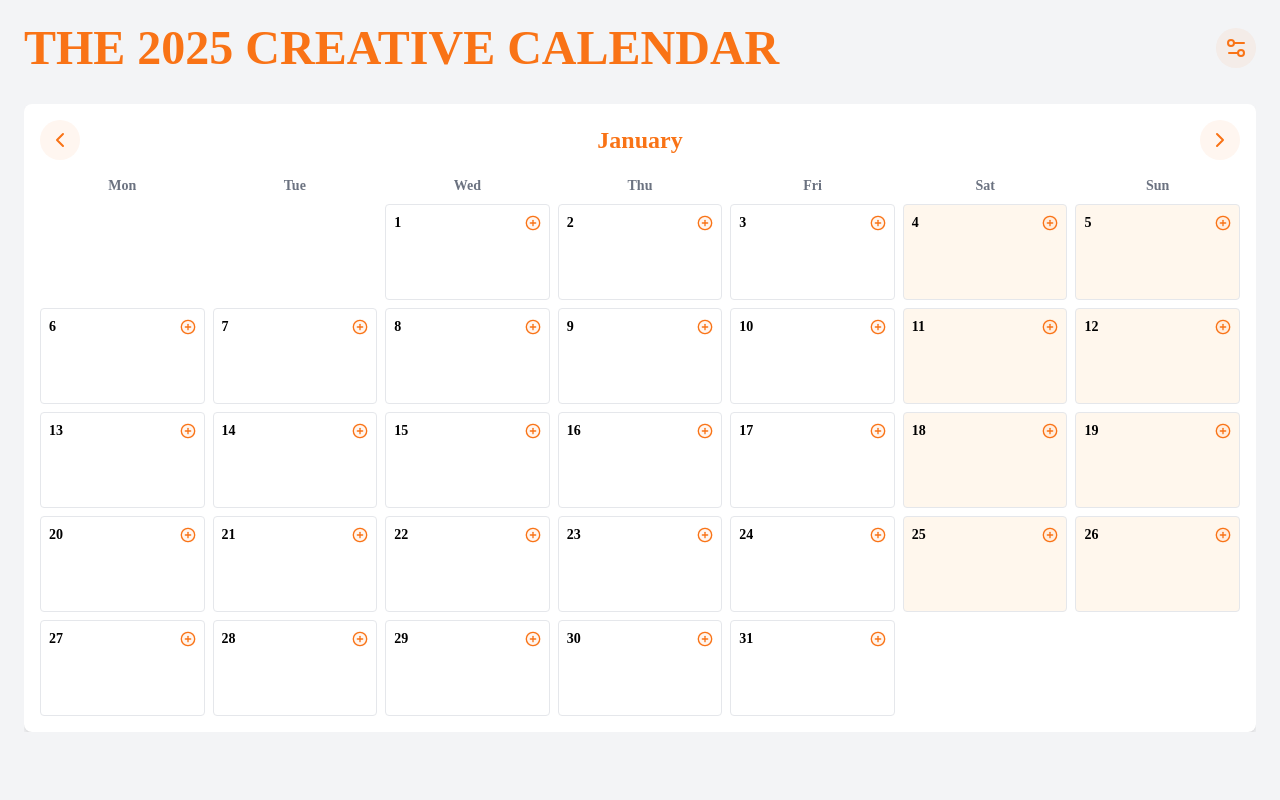
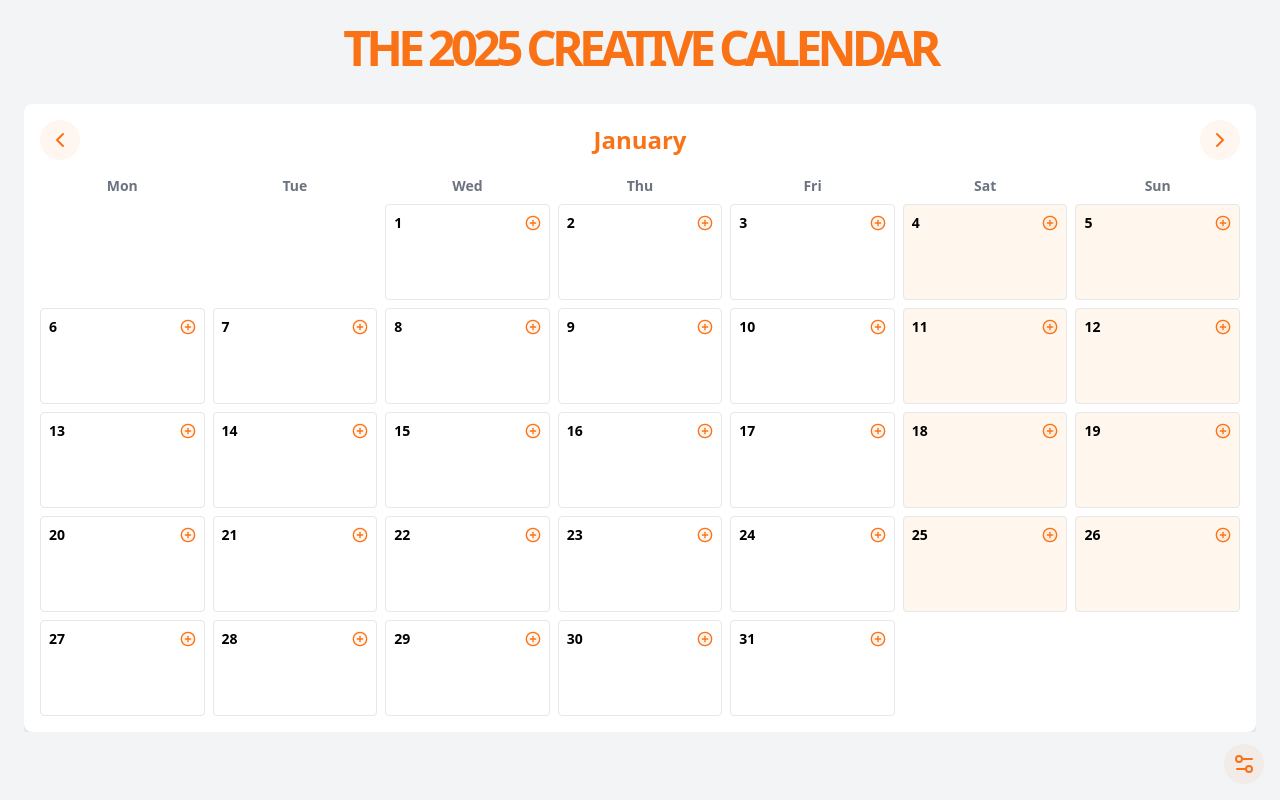
Before and after one commit to bhavyasingh75/creative-calendar-2025, a React (Vite) app: page / in a window 1280 px wide. Built offline with nearby package versions, Linux system fonts and the light colour scheme.

Commit message:
font fixes

```diff
--- a/src/components/Calendar.tsx
+++ b/src/components/Calendar.tsx
@@ -98,18 +98,12 @@ export default function Calendar() {
   return (
     <ThemeProvider theme={currentTheme}>
       <div className="p-3 md:p-6 max-w-7xl mx-auto">
-        <div className="flex flex-col md:flex-row md:items-center justify-between mb-4 md:mb-8 gap-4">
-          <h1
-            className="text-3xl md:text-5xl font-handwritten font-black uppercase text-center md:text-left"
-            style={{ color: currentTheme.primary }}
-          >
-            The 2025 Creative Calendar
-          </h1>
-          <SettingsButton
-            onOpenSettings={() => setShowSettings(true)}
-            currentTheme={currentTheme}
-          />
-        </div>
+        <h1
+          className="text-5xl font-handwritten font-black mb-8 text-center tracking-[-0.1em] uppercase "
+          style={{ color: currentTheme.primary }}
+        >
+          The 2025 Creative Calendar
+        </h1>
 
         <div className="space-y-6 overflow-hidden">
           <AnimatePresence mode="wait">
@@ -156,6 +150,10 @@ export default function Calendar() {
           onGoogleCalendarConfigChange={setConfig}
           error={error}
         />
+        <SettingsButton
+          onOpenSettings={() => setShowSettings(true)}
+          currentTheme={currentTheme}
+        />
         <InstallPrompt />
       </div>
     </ThemeProvider>
--- a/src/components/Settings.tsx
+++ b/src/components/Settings.tsx
@@ -14,7 +14,7 @@ export default function SettingsButton({
   return (
     <button
       onClick={onOpenSettings}
-      className="p-2 rounded-full hover:bg-opacity-10 transition-colors"
+      className="p-2 rounded-full hover:bg-opacity-10 transition-colors fixed bottom-4 right-4"
       style={{
         color: currentTheme.primary,
         backgroundColor: `${currentTheme.primary}10`,
--- a/tailwind.config.js
+++ b/tailwind.config.js
@@ -18,7 +18,7 @@ export default {
         }
       },
       fontFamily: {
-        handwritten: ['Architects Daughter', 'cursive'],
+        'normal': ['Sour Gummy', 'serif'],
       },
     },
   },
```
